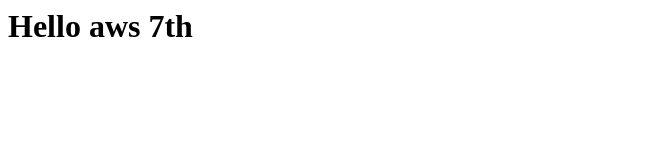
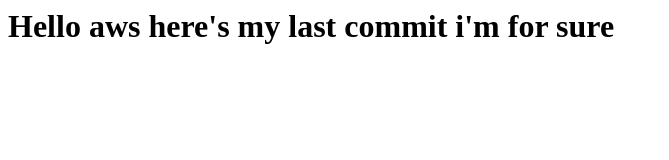
Before and after one commit to truongton812/aws-tinhocthatladongian-webserver, a plain HTML site: page index.html in a window 1280 px wide. Shown: the whole page, without its empty margins (0-669 px from the left). Drawn offline with Linux system fonts and the light colour scheme.

Commit message:
fix last time

```diff
--- a/index.html
+++ b/index.html
@@ -1 +1 @@
-<h1> Hello aws 7th </h1>
+<h1> Hello aws here's my last commit i'm for sure </h1>
```
